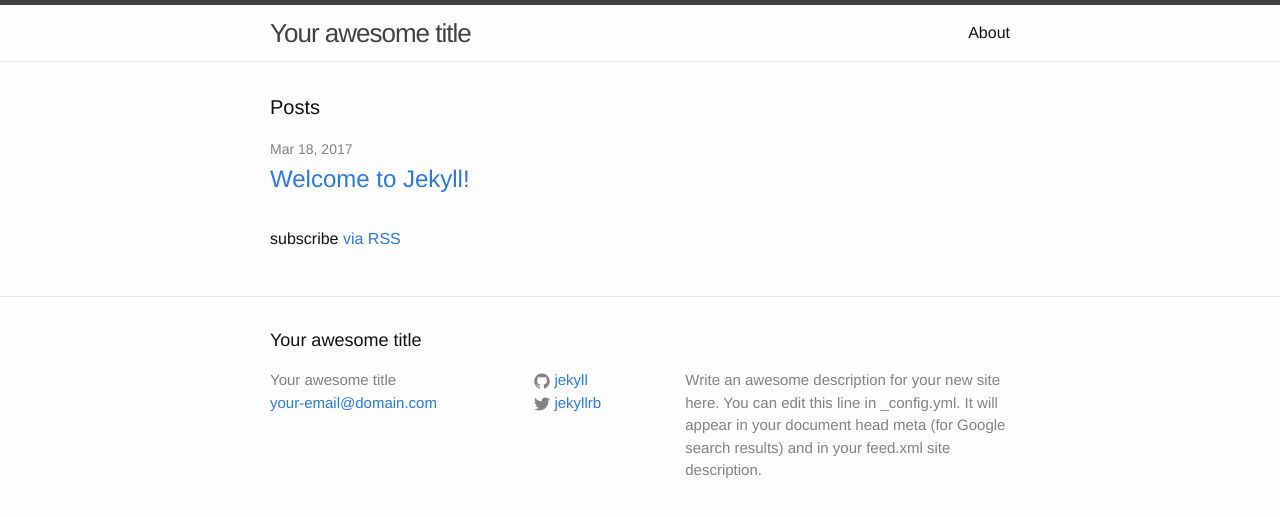
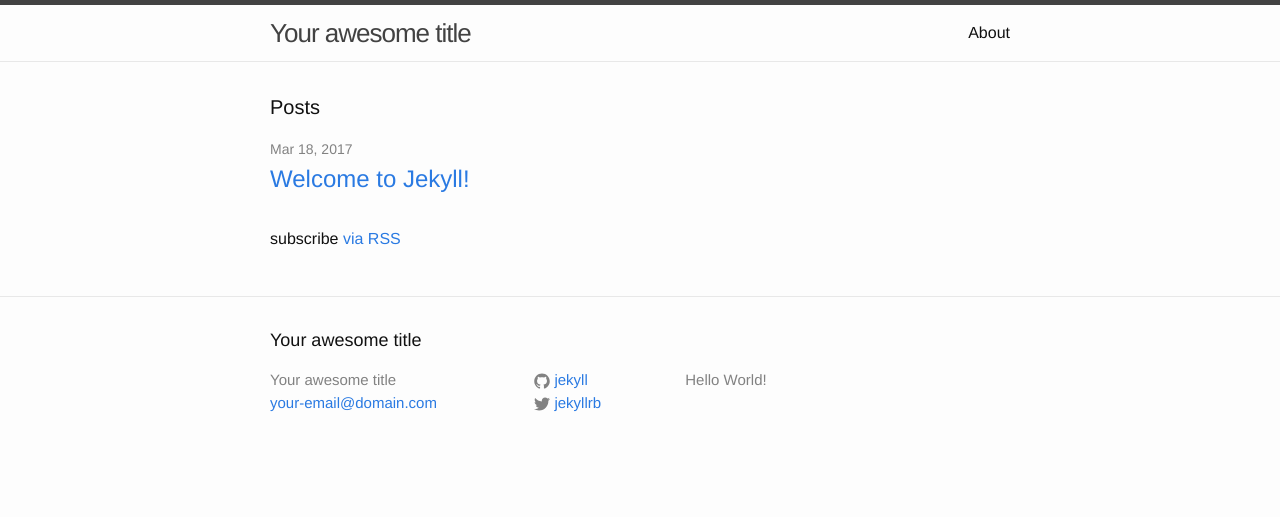
Before and after one commit to Nerdparadise/nerdparadise.github.io, a Jekyll site: the page built from index.html, in a window 1280 px wide. Shown: the top 517 px of the page. Built offline with Jekyll 4.4.1, drawn with Linux system fonts in a browser that asks for light colours.

Commit message:
Update _config.yml

```diff
--- a/_config.yml
+++ b/_config.yml
@@ -9,9 +9,7 @@
 title: Your awesome title
 email: your-email@domain.com
 description: > # this means to ignore newlines until "baseurl:"
-  Write an awesome description for your new site here. You can edit this
-  line in _config.yml. It will appear in your document head meta (for
-  Google search results) and in your feed.xml site description.
+  Hello World!
 baseurl: "" # the subpath of your site, e.g. /blog
 url: "http://yourdomain.com" # the base hostname & protocol for your site
 twitter_username: jekyllrb
```
